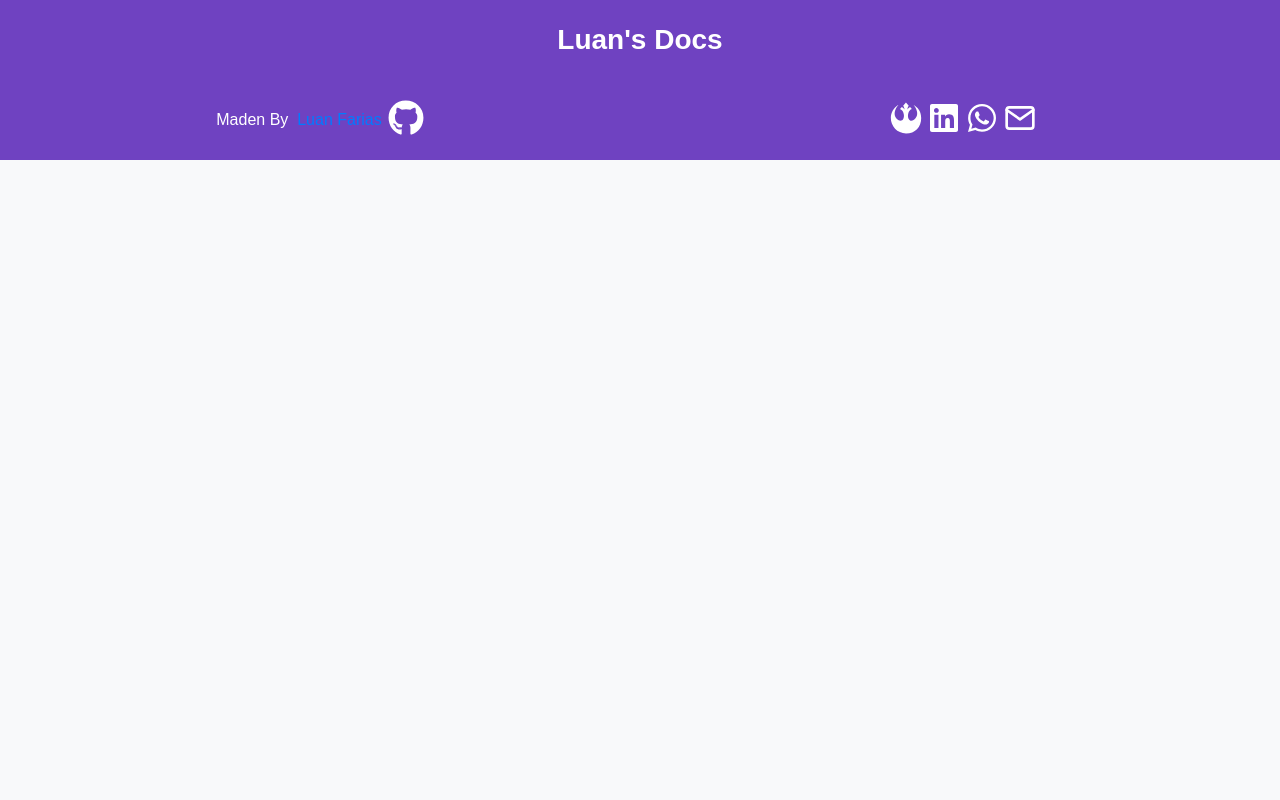
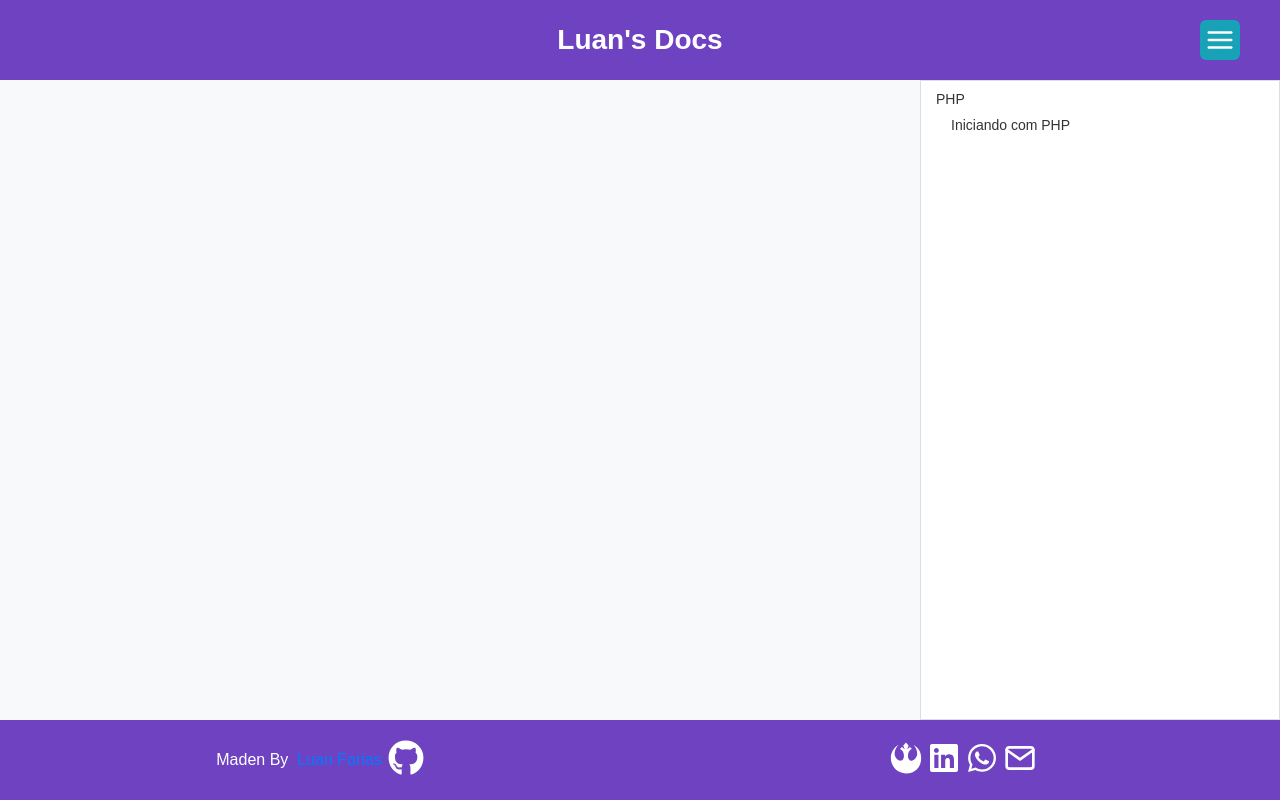
Before and after one commit to lunsmat/Luns_Docs, a React (Create React App) app: page / in a window 1280 px wide. Built offline with nearby package versions, Linux system fonts and the light colour scheme.

Commit message:
The NavBar was maden

```diff
--- a/src/components/Footer/styles.ts
+++ b/src/components/Footer/styles.ts
@@ -8,6 +8,10 @@ export const Container = styled.footer`
     font-size: 16px;
     color: #FFF;
     flex-wrap: wrap;
+    position: fixed;
+    bottom: 0;
+    left: 0;
+    width: 100vw;
 
     div {
         display: flex;
--- a/src/components/Header/index.tsx
+++ b/src/components/Header/index.tsx
@@ -1,11 +1,21 @@
 import React from 'react';
+import { FiMenu } from 'react-icons/fi';
 
 import { Container } from './styles';
 
-const Header: React.FC = () => {
+interface Props {
+    setShowNavBar(showNavBar: boolean ): void;
+    showNavBar: boolean;
+}
+
+const Header: React.FC<Props> = ({ setShowNavBar, showNavBar}) => {
     return (
         <Container>
             <h1>Luan's Docs</h1>
+
+            <FiMenu color="#FFF"
+                onClick={() => setShowNavBar(!showNavBar)}
+            />
         </Container>
     );
 }
--- a/src/components/Header/styles.ts
+++ b/src/components/Header/styles.ts
@@ -8,4 +8,18 @@ export const Container = styled.header`
     justify-content: center;
     background: #6f42c1;
     color: #FFF;
+    position: fixed;
+    top: 0;
+    left: 0;
+
+    svg {
+        position: absolute;
+        top: 20px;
+        right: 40px;
+        width: 40px;
+        height: 40px;
+        background: #17a2b8;
+        padding: 5px;
+        border-radius: 6px;
+    }
 `;
--- /dev/null
+++ b/src/components/NavBar/index.tsx
@@ -0,0 +1,25 @@
+import React from 'react';
+import { Link } from "react-router-dom";
+
+import { Container } from './styles';
+
+interface Props {
+    show: boolean;
+}
+
+const NavBar: React.FC<Props> = (props) => {
+    return (
+        <Container show={props.show}>
+            <ul>
+                <li>
+                    <Link to="/php">PHP</Link>
+                    <ul>
+                        <Link to="php/start">Iniciando com PHP</Link>
+                    </ul>
+                </li>
+            </ul>
+        </Container>
+    );
+}
+
+export default NavBar;
--- /dev/null
+++ b/src/components/NavBar/styles.ts
@@ -0,0 +1,35 @@
+import styled from 'styled-components';
+
+interface Props {
+    show: boolean;
+}
+
+export const Container = styled.nav<Props>`
+    min-height: calc(100vh - 160px);
+    width: 360px;
+    position: fixed;
+    top: 80px;
+    right: ${props => props.show === true ? 0 : '-360px'};
+    border: 1px solid #ddd;
+    background: #FFF;
+    transition: 800ms;
+    overflow-y: scroll;
+
+    @media screen and (max-width: 768px) {
+        right: ${props => !props.show ? '0' : '100vw'};
+    }
+
+    ul {
+        list-style: none;
+        padding: 10px 0 0 15px;
+
+        a {
+            color: #333;
+            text-decoration: none;
+
+            &:hover {
+                color: #007bff;
+            }
+        }
+    }
+`;
--- a/src/routes.tsx
+++ b/src/routes.tsx
@@ -1,20 +1,24 @@
-import React from 'react';
+import React, { useState } from 'react';
 import { BrowserRouter, Switch, Route } from "react-router-dom";
 
 import GlobalStyle from './styles/global';
 import Header from './components/Header';
 import Footer from './components/Footer';
+import NavBar from './components/NavBar';
 
 import Home from './pages/Home';
 
 const Routes: React.FC = () => {
+    const [showNavBar, setShowNavBar] = useState(true);
+
     return (
         <BrowserRouter>
             <GlobalStyle />
-            <Header />
+            <Header setShowNavBar={setShowNavBar} showNavBar={showNavBar} />
             <Switch>
                 <Route exact path="/" component={Home} />
             </Switch>
+            <NavBar show={showNavBar} />
             <Footer />
         </BrowserRouter>
     );
```
